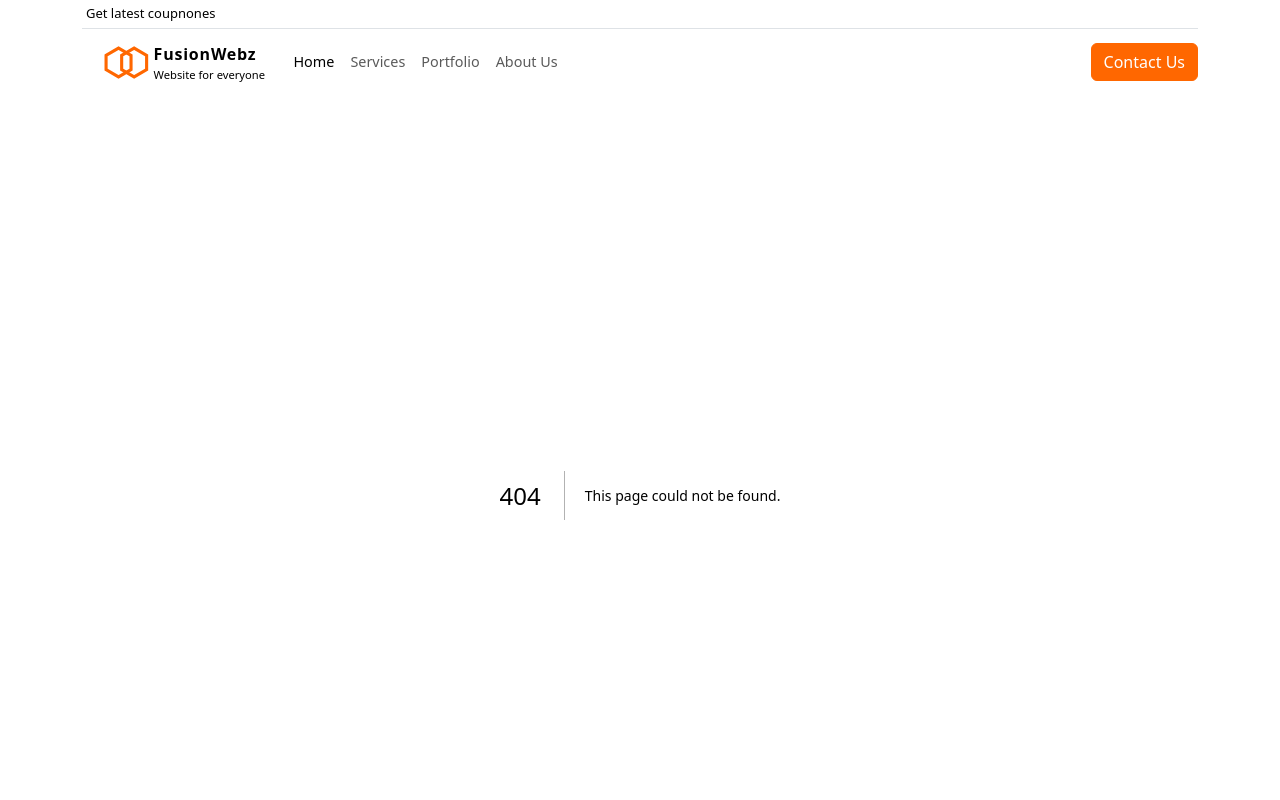
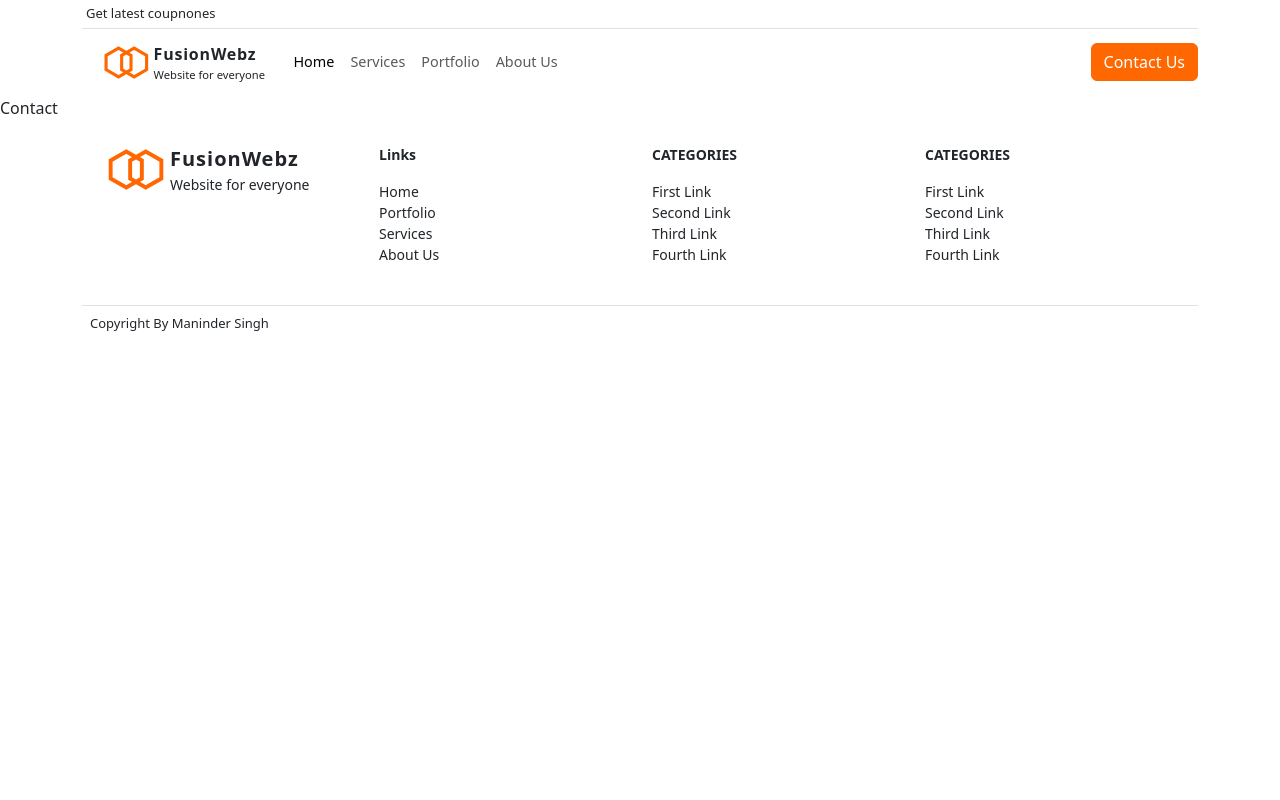
Before and after one commit to mani13211/myweb, a Next.js app: page /contact in a window 1280 px wide. Before the commit this address had no page. Shown: the top 800 px of the page. Built offline with nearby package versions, Linux system fonts and the light colour scheme.

Commit message:
contact start

```diff
--- a/src/pages/components/header.js
+++ b/src/pages/components/header.js
@@ -36,7 +36,9 @@ function Header() {
                 <a className="nav-link ">About Us</a>
               </li>
             </ul>
-              <button className="btn btn-primary" onClick={(()=>{location.href='https://wa.me/+918146097261'})} >Contact Us</button>
+            <Link href="/contact"><button className="btn btn-primary"  >Contact Us</button></Link>
+
+              {/* <button className="btn btn-primary" onClick={(()=>{location.href='https://wa.me/+918146097261'})} >Contact Us</button> */}
 
           </div>
         </div>
--- /dev/null
+++ b/src/pages/contact.js
@@ -0,0 +1,9 @@
+import React from 'react'
+
+function Contact() {
+  return (
+    <div>Contact</div>
+  )
+}
+
+export default Contact
```
